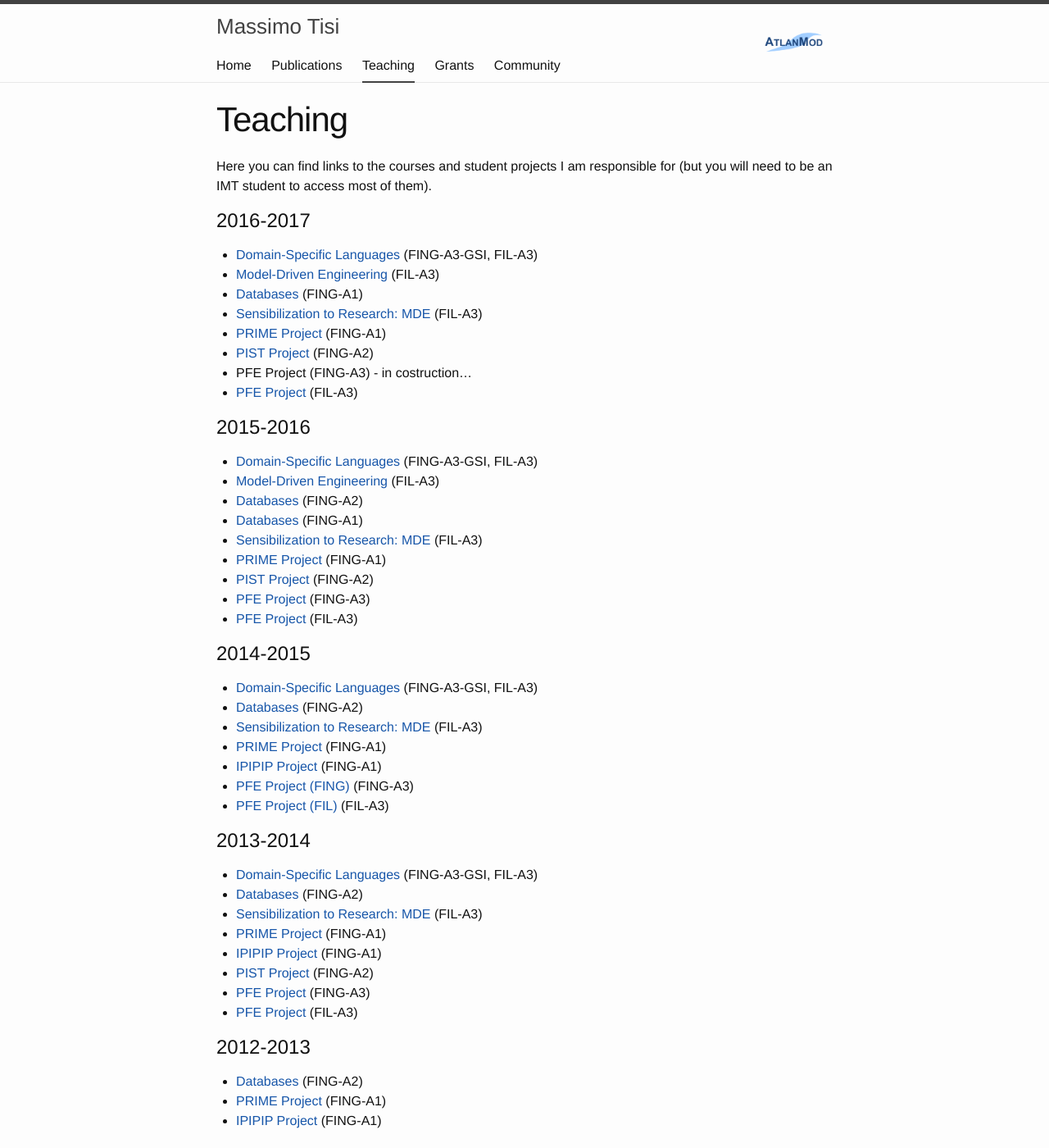
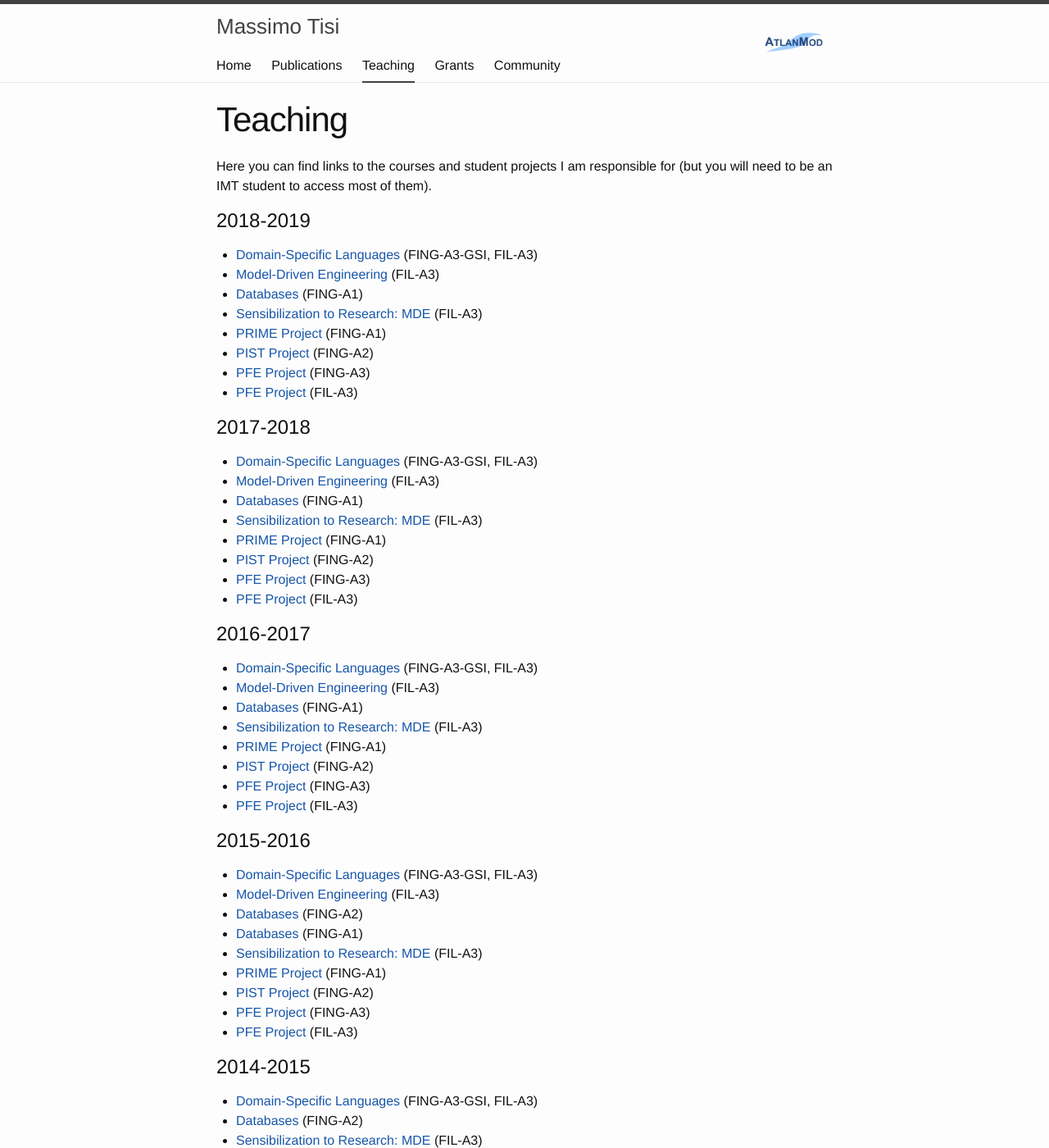
Before and after one commit to massimotisi/massimotisi.github.io, a Jekyll site: the page built from teaching.md, in a window 1280 px wide and 1400 px high. Shown: the whole window at 82% size. Built offline with Jekyll 4.4.1, drawn with Linux system fonts in a browser that asks for light colours.

Commit message:
teaching 2018-2019

```diff
--- a/teaching.md
+++ b/teaching.md
@@ -6,6 +6,26 @@ order: 2
 
 Here you can find links to the courses and student projects I am responsible for (but you will need to be an IMT student to access most of them).
 
+# 2018-2019
+* [Domain-Specific Languages](https://campusneo.mines-nantes.fr/campus/course/view.php?id=1767) (FING-A3-GSI, FIL-A3)
+* [Model-Driven Engineering](https://campusneo.mines-nantes.fr/campus/course/view.php?id=1777) (FIL-A3)
+* [Databases](https://formations.imt-atlantique.fr/bd_ihm) (FING-A1)
+* [Sensibilization to Research: MDE](https://campusneo.mines-nantes.fr/campus/course/view.php?id=1532) (FIL-A3)
+* [PRIME Project](https://campusneo.mines-nantes.fr/campus/course/view.php?id=621) (FING-A1)
+* [PIST Project](https://campusneo.mines-nantes.fr/campus/course/view.php?id=115) (FING-A2)
+* [PFE Project](https://campusneo.mines-nantes.fr/campus/course/view.php?id=1540) (FING-A3)
+* [PFE Project](https://campusneo.mines-nantes.fr/campus/course/view.php?id=1344) (FIL-A3)
+
+# 2017-2018
+* [Domain-Specific Languages](https://campusneo.mines-nantes.fr/campus/course/view.php?id=1687) (FING-A3-GSI, FIL-A3)
+* [Model-Driven Engineering](https://campusneo.mines-nantes.fr/campus/course/view.php?id=1688) (FIL-A3)
+* [Databases](https://campusneo.mines-nantes.fr/campus/course/view.php?id=1679) (FING-A1)
+* [Sensibilization to Research: MDE](https://campusneo.mines-nantes.fr/campus/course/view.php?id=1532) (FIL-A3)
+* [PRIME Project](https://campusneo.mines-nantes.fr/campus/course/view.php?id=621) (FING-A1)
+* [PIST Project](https://campusneo.mines-nantes.fr/campus/course/view.php?id=115) (FING-A2)
+* [PFE Project](https://campusneo.mines-nantes.fr/campus/course/view.php?id=1540) (FING-A3)
+* [PFE Project](https://campusneo.mines-nantes.fr/campus/course/view.php?id=1344) (FIL-A3)
+
 # 2016-2017
 * [Domain-Specific Languages](https://campusneo.mines-nantes.fr/campus/course/view.php?id=1609) (FING-A3-GSI, FIL-A3)
 * [Model-Driven Engineering](https://campusneo.mines-nantes.fr/campus/course/view.php?id=1628) (FIL-A3)
@@ -13,7 +33,7 @@ Here you can find links to the courses and student projects I am responsible for
 * [Sensibilization to Research: MDE](https://campusneo.mines-nantes.fr/campus/course/view.php?id=1532) (FIL-A3)
 * [PRIME Project](https://campusneo.mines-nantes.fr/campus/course/view.php?id=621) (FING-A1)
 * [PIST Project](https://campusneo.mines-nantes.fr/campus/course/view.php?id=115) (FING-A2)
-* PFE Project (FING-A3) - in costruction...
+* [PFE Project](https://campusneo.mines-nantes.fr/campus/course/view.php?id=1540) (FING-A3)
 * [PFE Project](https://campusneo.mines-nantes.fr/campus/course/view.php?id=1344) (FIL-A3)
 
 # 2015-2016
```
